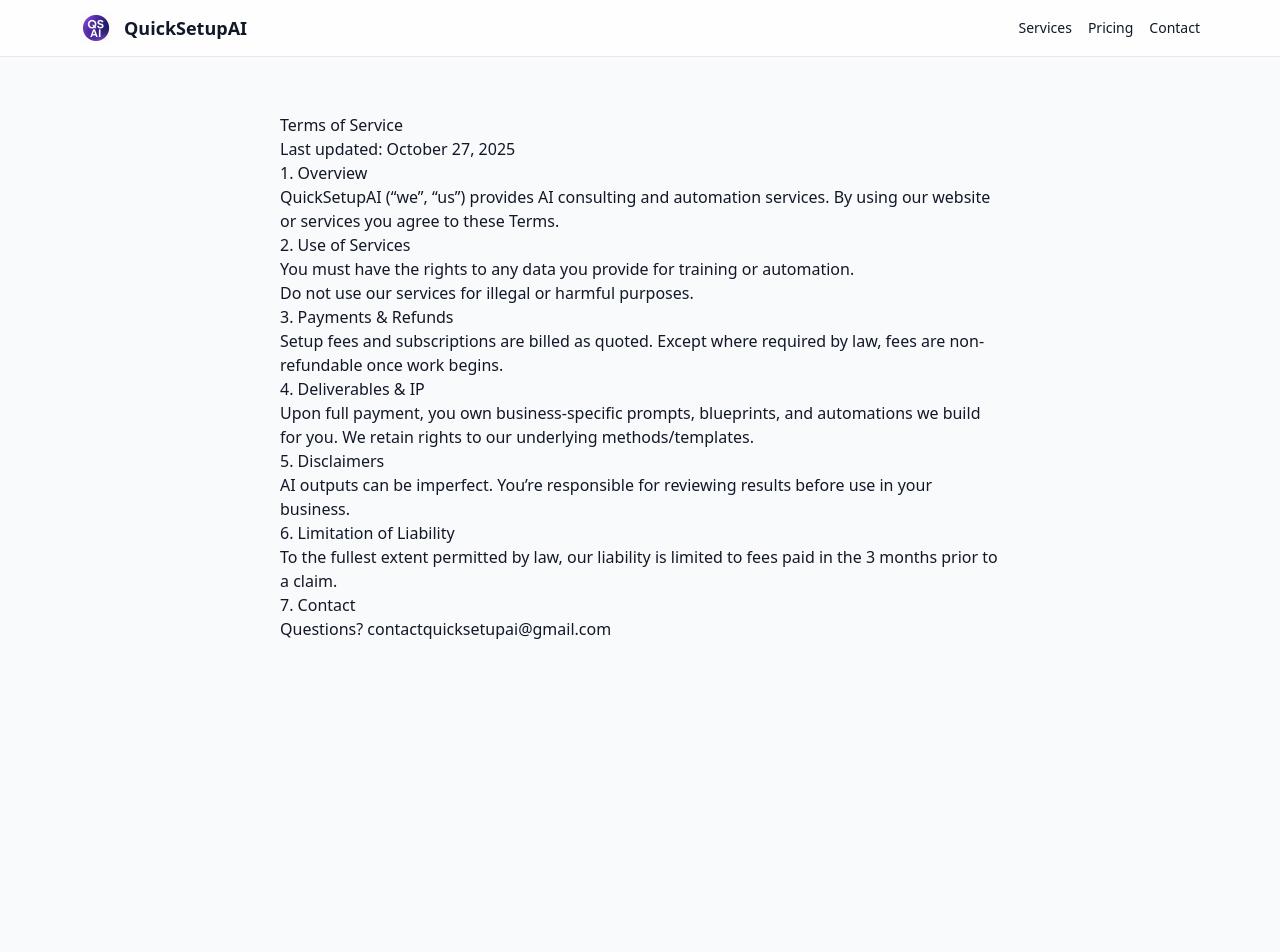
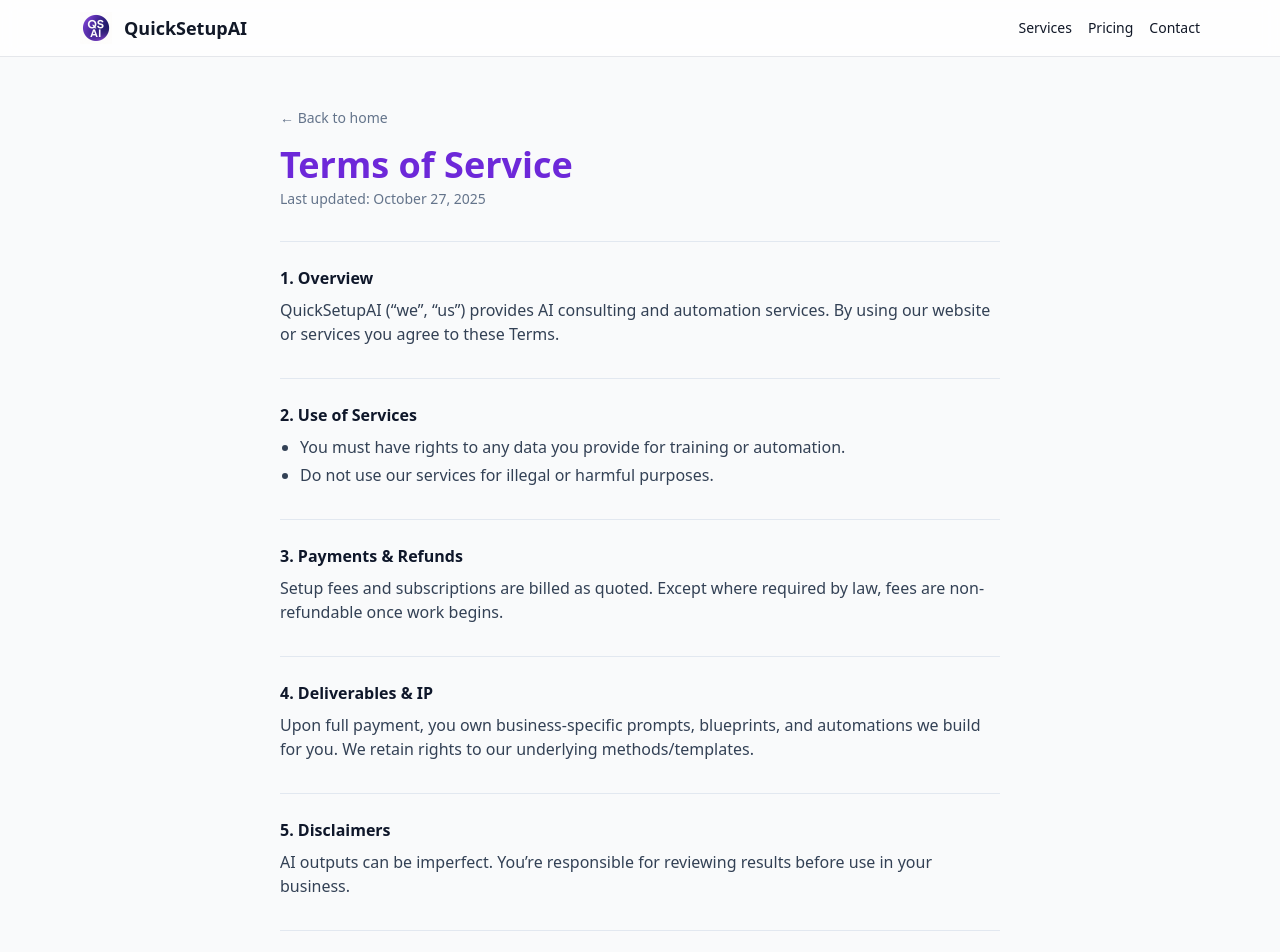
Before and after one commit to morganharris92-dev/quicksetupai, a Next.js app: page /terms in a window 1280 px wide. Shown: the top 952 px of the page. Before the commit the page ends 857 px from the top, so only its background shows below. Built offline with nearby package versions, Linux system fonts and the light colour scheme.

Commit message:
New look

```diff
--- a/app/terms/page.tsx
+++ b/app/terms/page.tsx
@@ -1,51 +1,68 @@
-export const metadata = { title: "Terms of Service — QuickSetupAI" };
-
+// app/terms/page.tsx
 export default function TermsPage() {
   return (
-    <main className="mx-auto max-w-3xl px-6 py-14 prose prose-slate">
-      <h1>Terms of Service</h1>
-      <p>Last updated: October 27, 2025</p>
+    <main className="mx-auto max-w-3xl px-6 py-12">
+      <a href="/" className="text-sm text-slate-500 hover:text-violet">&larr; Back to home</a>
 
-      <h2>1. Overview</h2>
-      <p>
-        QuickSetupAI (“we”, “us”) provides AI consulting and automation services. By using our
-        website or services you agree to these Terms.
+      <h1 className="mt-4 text-3xl md:text-4xl font-extrabold text-violet">Terms of Service</h1>
+      <p className="mt-1 text-sm text-slate-500">Last updated: October 27, 2025</p>
+
+      <section className="mt-8 space-y-8">
+        <div className="border-t border-slate-200 pt-6">
+          <h2 className="font-semibold text-midnight">1. Overview</h2>
+          <p className="mt-2 text-slate-700">
+            QuickSetupAI (“we”, “us”) provides AI consulting and automation services. By using our website or
+            services you agree to these Terms.
           </p>
+        </div>
 
-      <h2>2. Use of Services</h2>
-      <ul>
-        <li>You must have the rights to any data you provide for training or automation.</li>
+        <div className="border-t border-slate-200 pt-6">
+          <h2 className="font-semibold text-midnight">2. Use of Services</h2>
+          <ul className="mt-2 list-disc pl-5 text-slate-700 space-y-1">
+            <li>You must have rights to any data you provide for training or automation.</li>
             <li>Do not use our services for illegal or harmful purposes.</li>
           </ul>
+        </div>
 
-      <h2>3. Payments & Refunds</h2>
-      <p>
+        <div className="border-t border-slate-200 pt-6">
+          <h2 className="font-semibold text-midnight">3. Payments &amp; Refunds</h2>
+          <p className="mt-2 text-slate-700">
             Setup fees and subscriptions are billed as quoted. Except where required by law, fees are
             non-refundable once work begins.
           </p>
+        </div>
 
-      <h2>4. Deliverables & IP</h2>
-      <p>
-        Upon full payment, you own business-specific prompts, blueprints, and automations we build
-        for you. We retain rights to our underlying methods/templates.
+        <div className="border-t border-slate-200 pt-6">
+          <h2 className="font-semibold text-midnight">4. Deliverables &amp; IP</h2>
+          <p className="mt-2 text-slate-700">
+            Upon full payment, you own business-specific prompts, blueprints, and automations we build for you.
+            We retain rights to our underlying methods/templates.
           </p>
+        </div>
 
-      <h2>5. Disclaimers</h2>
-      <p>
-        AI outputs can be imperfect. You’re responsible for reviewing results before use in your
-        business.
+        <div className="border-t border-slate-200 pt-6">
+          <h2 className="font-semibold text-midnight">5. Disclaimers</h2>
+          <p className="mt-2 text-slate-700">
+            AI outputs can be imperfect. You’re responsible for reviewing results before use in your business.
           </p>
+        </div>
 
-      <h2>6. Limitation of Liability</h2>
-      <p>
-        To the fullest extent permitted by law, our liability is limited to fees paid in the
-        3 months prior to a claim.
+        <div className="border-t border-slate-200 pt-6">
+          <h2 className="font-semibold text-midnight">6. Limitation of Liability</h2>
+          <p className="mt-2 text-slate-700">
+            To the fullest extent permitted by law, our liability is limited to fees paid in the 3 months prior to a claim.
           </p>
+        </div>
 
-      <h2>7. Contact</h2>
-      <p>
-        Questions? <a href="mailto:contactquicksetupai@gmail.com">contactquicksetupai@gmail.com</a>
+        <div className="border-t border-slate-200 pt-6">
+          <h2 className="font-semibold text-midnight">7. Contact</h2>
+          <p className="mt-2 text-slate-700">
+            Questions? <a className="text-violet underline-offset-2 hover:underline" href="mailto:contactquicksetupai@gmail.com">
+              contactquicksetupai@gmail.com
+            </a>
           </p>
+        </div>
+      </section>
     </main>
   );
 }
```
Lines whose indentation alone changed are shown as unchanged.
